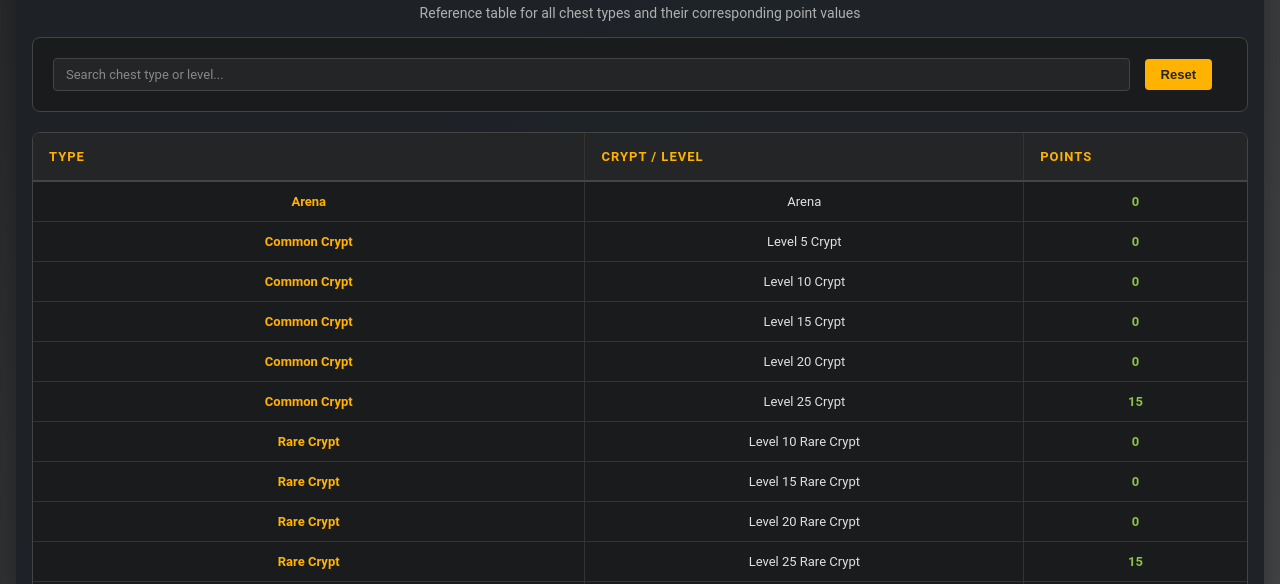
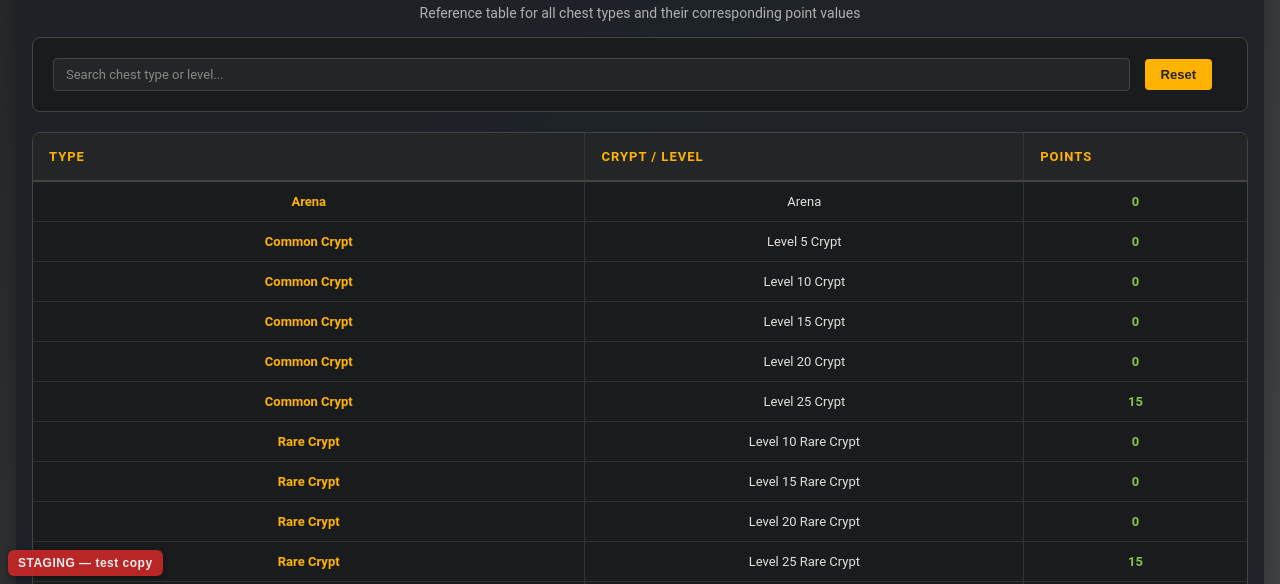
Before and after one commit to ladyqwickske/ccc-champions-staging, a plain HTML site: page points.html in a window 1280 px wide. Shown: the part 216-800 px from the top of the page. Drawn offline with Linux system fonts and the light colour scheme.

Commit message:
Add files via upload

```diff
--- a/config.js
+++ b/config.js
@@ -1,8 +1,9 @@
-// Cloudflare Worker (public, CORS-friendly)
 // DATABASE VERSION OF THE SITE (new pages, UTC dates).
-// While testing: the staging database Worker. At the switch: the Worker the live site uses.
+// While testing: the staging database Worker, with the STAGING label on every page.
+// At the switch: the Worker the live site uses, and IS_STAGING_SITE = false (no label).
 // The live site (Google Sheet) was: https://ccc-l1.lady-qwickske.workers.dev/
 window.CLOUDFLARE_WORKER_URL = 'https://ccc-db-staging.lady-qwickske.workers.dev/';
+window.IS_STAGING_SITE = true;
 
 // Frontend should call the worker to avoid GAS CORS restrictions.
 window.GAS_WEB_APP_URL = window.CLOUDFLARE_WORKER_URL;
@@ -94,3 +95,25 @@ window.GAS_WEB_APP_URL = window.CLOUDFLARE_WORKER_URL;
 		window.addEventListener('resize', normalizeTopOffset);
 	}
 })();
+
+// Staging marker: a small fixed label on every page, so the staging copy is
+// never mistaken for the live site. Bottom-left, clear of the translate widget.
+(function stagingBadge() {
+	if (!window.IS_STAGING_SITE) return;
+	const add = function () {
+		if (document.getElementById('staging-site-badge')) return;
+		const badge = document.createElement('div');
+		badge.id = 'staging-site-badge';
+		badge.textContent = 'STAGING \u2014 test copy';
+		badge.title = 'Test copy of the site on the staging database. Changes made here only go to the staging database, not to the live site.';
+		badge.style.cssText = [
+			'position:fixed', 'left:8px', 'bottom:8px', 'z-index:2147483647',
+			'background:#c62828', 'color:#fff', 'font:700 12px/1.2 Arial,sans-serif',
+			'padding:6px 10px', 'border-radius:6px', 'box-shadow:0 2px 6px rgba(0,0,0,.35)',
+			'letter-spacing:.5px', 'pointer-events:auto', 'opacity:.92'
+		].join(';');
+		document.body.appendChild(badge);
+	};
+	if (document.readyState === 'loading') document.addEventListener('DOMContentLoaded', add);
+	else add();
+})();
```
Also changed, not shown: events.html (+2 -2 lines).
